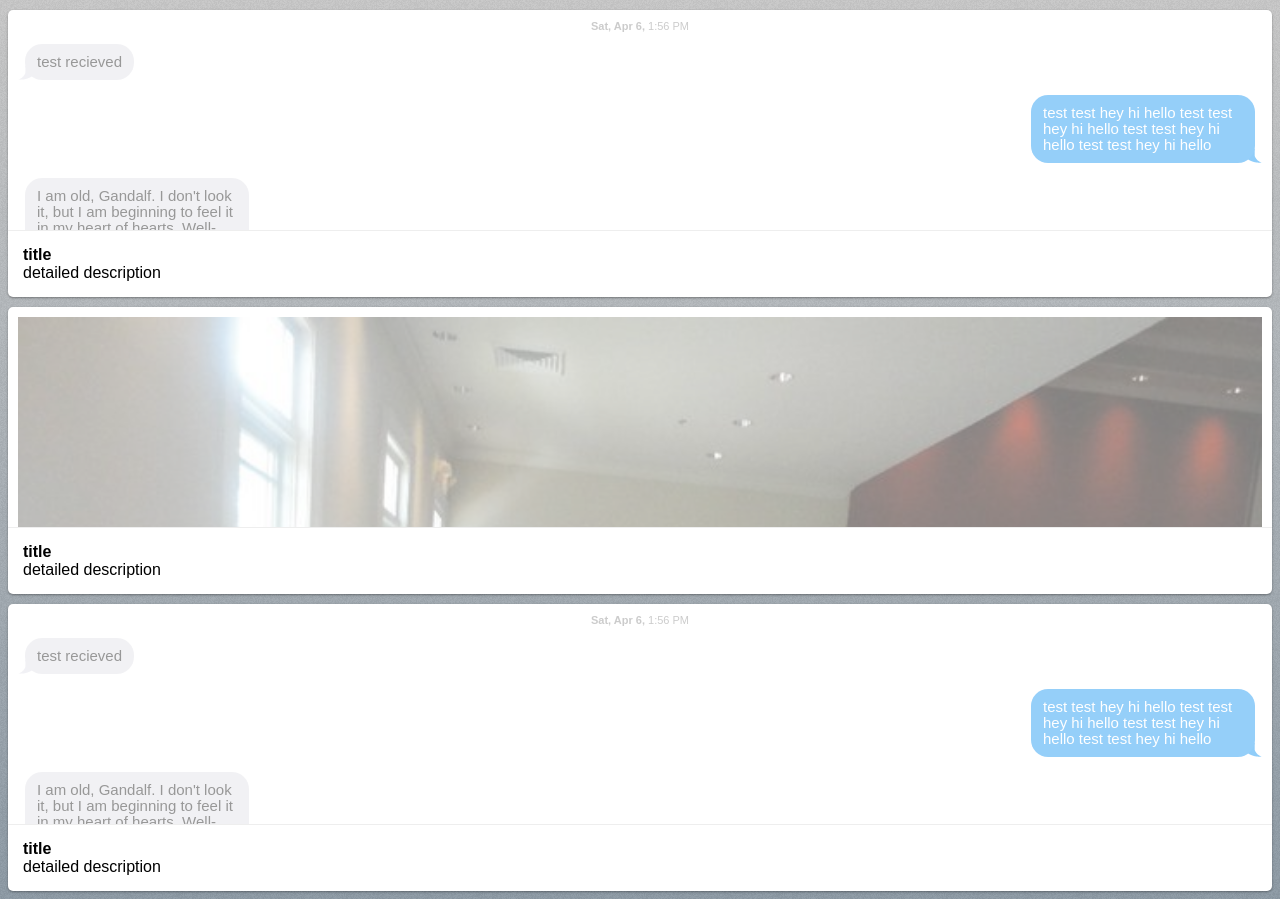
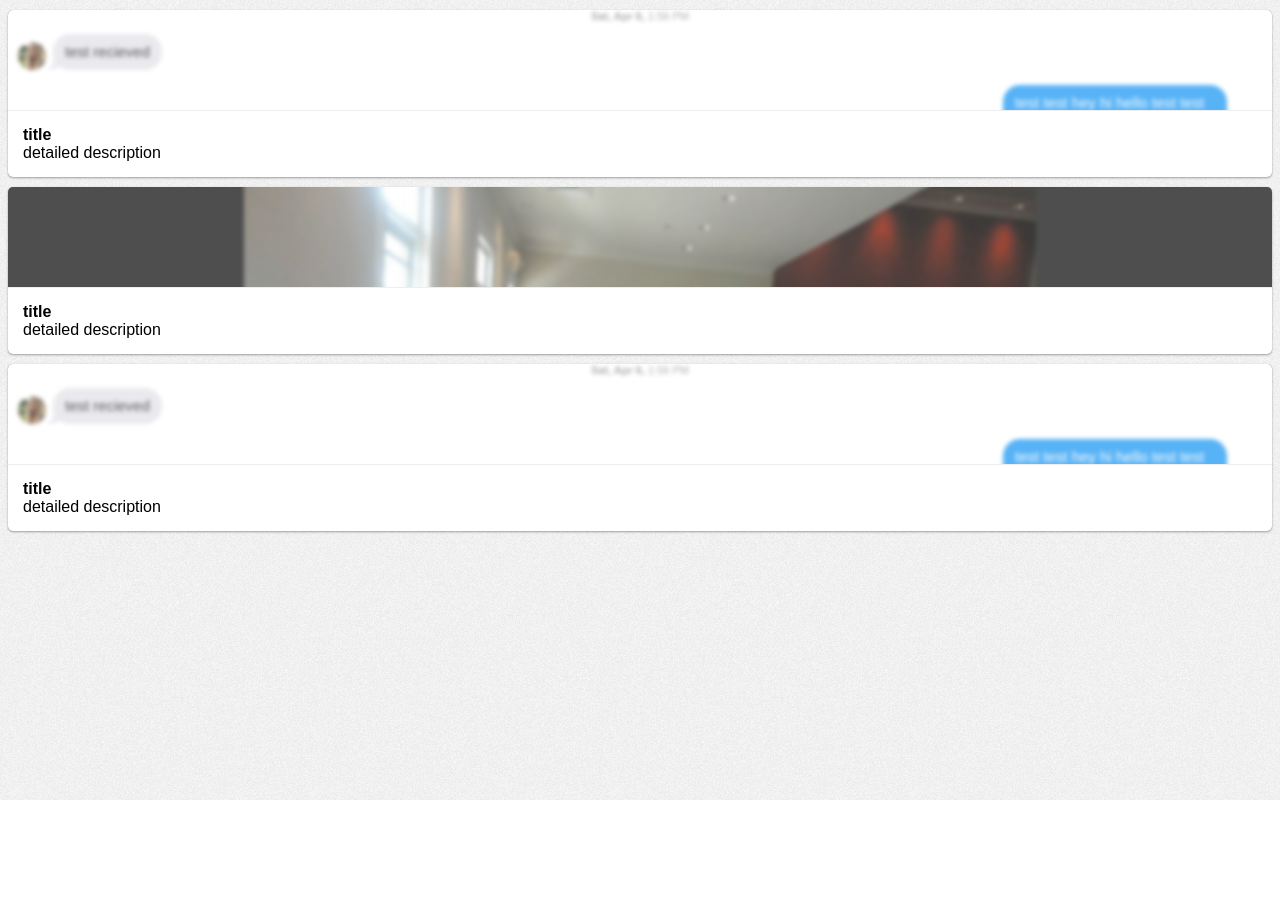
Before and after one commit to sarahbeckwith/sarahandjoshua.com, a plain HTML site: page timeline/sample.html in a window 1280 px wide. After the commit the page ends 800 px from the top, so only its background shows below. Drawn offline with Linux system fonts and the light colour scheme.

Commit message:
Blur collapsed artifacts; fix bugs with images; add icons to chats.

```diff
--- a/conversation/style.css
+++ b/conversation/style.css
@@ -1,19 +1,21 @@
 .message {
-	background-size: 30px 30px;
+	background-size: 30px 30px, 28px 28px;
 	background-repeat: no-repeat;
 	padding: 7px;
+    padding-left: 45px;
+    padding-right: 45px;
 }
 
 .message.sent {
-	background-image: url(res/curl_sent.svg);
-	background-position: bottom right;
+	background-image: url(res/curl_sent.svg), url(res/icon_joshua_circle.png);
+	background-position: calc(100% - 38px) 100%, calc(100% - 10px) calc(100% - 8px);
 	display: flex;
 	justify-content: flex-end;
 }
 
 .message.recieved {
-	background-image: url(res/curl_recieved.svg);
-	background-position: bottom left;
+	background-image: url(res/curl_recieved.svg), url(res/icon_sarah_circle.png);
+	background-position: 38px 100%, 10px calc(100% - 8px);
 }
 
 .message .text {
--- a/main/style.css
+++ b/main/style.css
@@ -1,7 +1,7 @@
 html {
     background: linear-gradient(
-    		rgba(200, 200, 200, 0.96),
-    		rgba(141, 154, 165, 0.96)
+    		rgba(245, 245, 245, 0.96),
+    		rgba(245, 245, 245, 0.96)
     	),
     	url(res/noise.png);
     background-size: 300px;
--- a/timeline/scripts.js
+++ b/timeline/scripts.js
@@ -12,11 +12,11 @@ function handleArtifactClick(event) {
     	artifacts[i].classList.remove("active");
     }
 
-    console.log("scrolled");
+    var scrollSettings = {top: artifact.offsetTop - 10, behavior: "smooth"};
+    window.scrollTo(scrollSettings);
     artifact.classList.add("active");
     setTimeout(function() {
-    	// artifact.scrollIntoView({behavior: 'smooth'});
-    	window.scrollTo({top: artifact.offsetTop - 10, behavior: "smooth"});
+    	window.scrollTo(scrollSettings);
     }, 500);
 }
 
--- a/timeline/style.css
+++ b/timeline/style.css
@@ -1,5 +1,5 @@
 .artifact {
-    background: #fff;
+    background: #888;
 	border-radius: 5px;
 	margin-top: 10px;
 	box-shadow: 0 1px 3px rgba(0,0,0,0.12), 0 1px 2px rgba(0,0,0,0.24);
@@ -15,28 +15,55 @@
 }
 
 .artifact .contents {
-	transition: max-height 0.5s;
-	padding: 10px;
-	max-height: 200px;
+	background: #fff;
+	transition: all 0.5s;
+	max-height: 100px;
 	overflow: hidden;
-	opacity: 0.5;
+	border-top-left-radius: 5px;
+	border-top-right-radius: 5px;
+}
+
+.artifact.active .contents {
+	overflow-y: scroll;
+	overflow-y: auto;
+	max-height: calc(100% - 90px);
+}
+
+.artifact .contents > * {
+	opacity: 0.8;
+	filter: blur(2px);
+	transition: all 0.5s;
+}
+
+.artifact.active .contents > * {
+	opacity: 1;
+	filter: blur(0px);
+}
+
+.artifact .contents > .darkbox {
+	transform: scale(1.1);
+}
+
+.artifact.active .contents > .darkbox {
+	transform: scale(1);
 }
 
 .darkbox {
 	width: 100%;
-	background: #333;
+	background: #222;
 	display: flex;
 	justify-content: center;
 }
 
 .darkbox img {
-	width: 100%;
+	max-width: 100%;
+	max-height: 100%;
+	display: block;
+	background: #333;
 }
 
-.artifact.active .contents .darkbox img {
-	background: #333;
-	width: auto;
-	height: 100%;
+.artifact.active .darkbox img {
+	margin: auto;
 }
 
 .artifact .caption {
@@ -44,17 +71,6 @@
     background: #fff;
     font-family: sans-serif;
 	padding: 15px;
-	border-bottom-left-radius: 10px;
-	border-bottom-right-radius: 10px;
+	border-bottom-left-radius: 5px;
+	border-bottom-right-radius: 5px;
 }
-
-.artifact.active .contents {
-	overflow-y: scroll;
-	opacity: 1;
-}
-
-.artifact.active .contents {
-	overflow-y: auto;
-	max-height: calc(100% - 90px);
-	opacity: 1;
-}
```
Also changed, not shown: conversation/sample.html (+21 -0 lines), conversation/res/IMG_4742.jpg (added), conversation/res/icon_joshua.png (added), conversation/res/icon_joshua_circle.png (added), conversation/res/icon_sarah.png (added), conversation/res/icon_sarah_circle.png (added), 1 other file.
